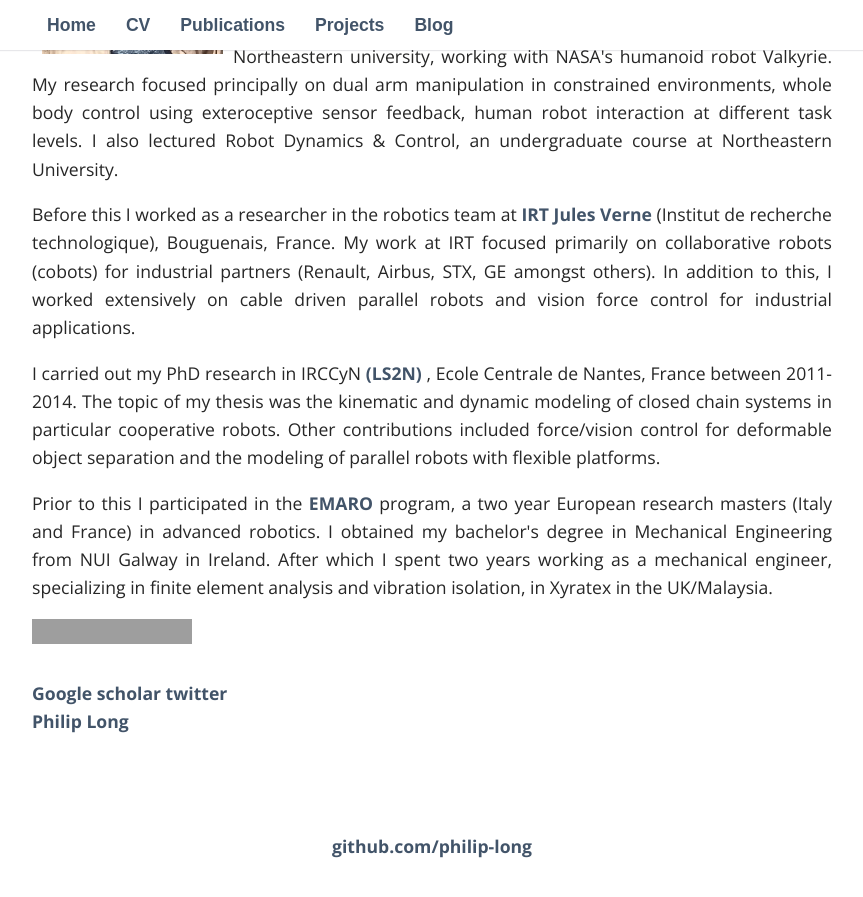
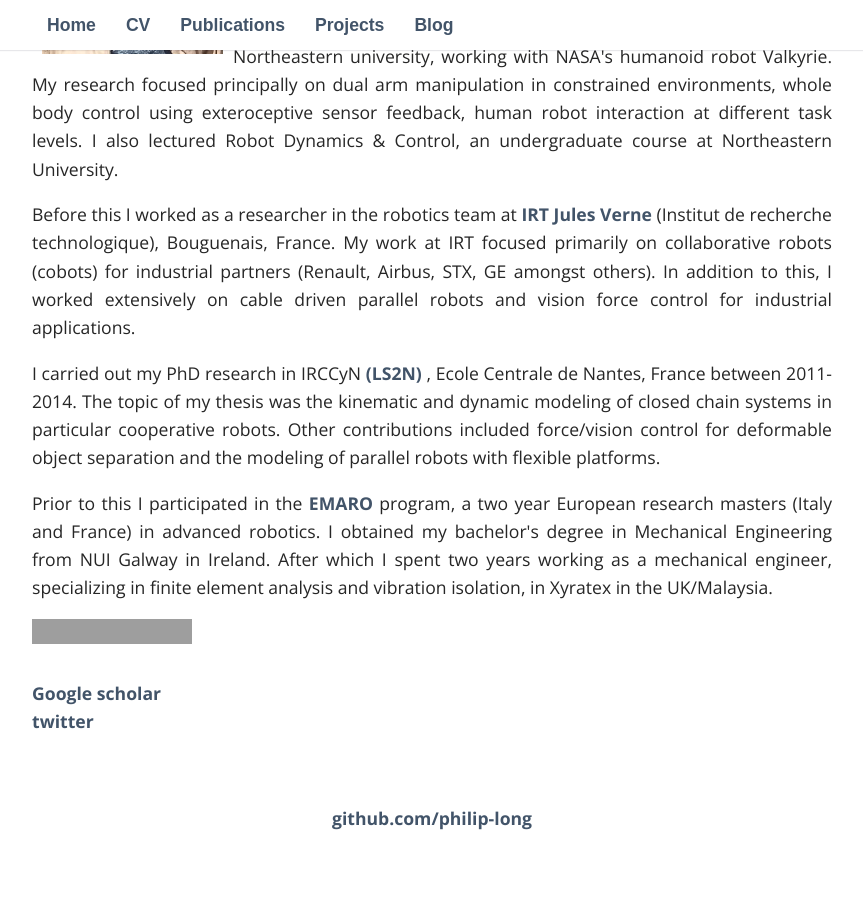
Before and after one commit to philip-long/philip-long.github.io, a Jekyll site: the page built from index.html, in a window 1280 px wide and 900 px high, scrolled down 392 px. Shown: the top 897 px of the window, without its empty margins (208-1071 px from the left). Built offline with Jekyll 4.4.1, drawn with Linux system fonts in a browser that asks for light colours; nearby versions of some CDN libraries; some web fonts are replaced; library files that are not in the unit come from our copies; comment, search, counter and statistics services are not loaded; after the commit the page ends 1264 px from its top, so only the background shows below that; grey boxes are pictures that could not be loaded.

Commit message:
Update index.html

```diff
--- a/index.html
+++ b/index.html
@@ -40,12 +40,12 @@ Before this I worked as a  researcher in the robotics team at  <a href="http://w
 <br>
     <br>
     <a href=https://scholar.google.com/citations?user=FFAElw4AAAAJ&hl=en&oi=sra> Google scholar </a>
-
+      <br>
     <a href=    https://twitter.com/Philip_Robotics> twitter </a>
 
 
-    <script type="text/javascript" src="https://platform.linkedin.com/badges/js/profile.js" async defer></script>
-    <div class="LI-profile-badge"  data-version="v1" data-size="medium" data-locale="en_US" data-type="horizontal" data-theme="dark" data-vanity="philip-long"><a class="LI-simple-link" href='https://ie.linkedin.com/in/philip-long?trk=profile-badge'>Philip Long</a></div>
+<!--    <script type="text/javascript" src="https://platform.linkedin.com/badges/js/profile.js" async defer></script>
+    <div class="LI-profile-badge"  data-version="v1" data-size="medium" data-locale="en_US" data-type="horizontal" data-theme="dark" data-vanity="philip-long"><a class="LI-simple-link" href='https://ie.linkedin.com/in/philip-long?trk=profile-badge'>Philip Long</a></div> -->
 
 <br>
 <br>
```
